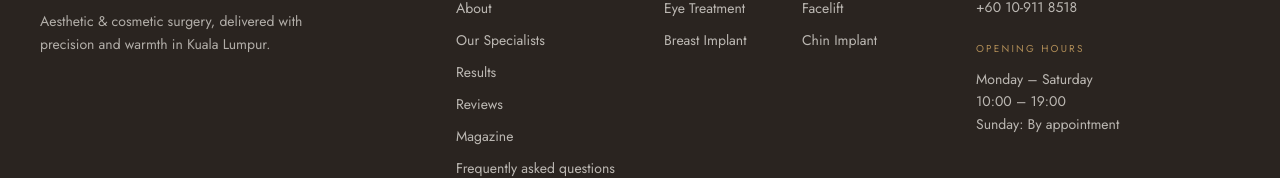
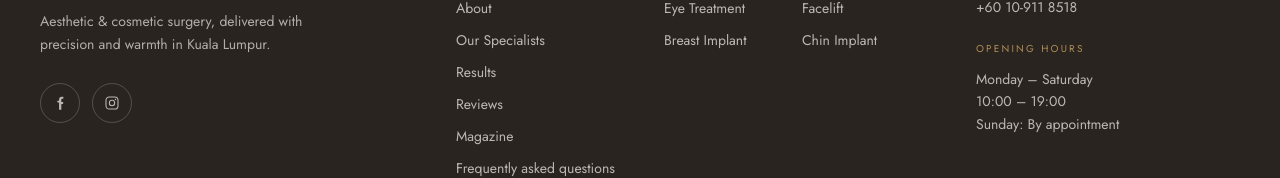
Before and after one commit to guhara1/aesthetic, a Next.js app: page /en in a window 1280 px wide. Shown: the part 11584-11762 px from the top of the page. Built offline with nearby package versions, Linux system fonts and the light colour scheme.

Commit message:
Add Facebook and Instagram links to the footer
Surface the clinic's social profiles as icon links in the footer brand
column and include them in the structured-data sameAs list.

https://claude.ai/code/session_01SAF3mUF7J95e5jh5g5ZKoB

```diff
--- a/components/Footer.tsx
+++ b/components/Footer.tsx
@@ -63,6 +63,26 @@ export function Footer({ dict, locale }: { dict: Dictionary; locale: Locale }) {
             <p className="mt-6 max-w-xs text-sm leading-relaxed text-ivory/65">
               {dict.footer.tagline}
             </p>
+            <div className="mt-7 flex items-center gap-3">
+              <a
+                href={clinic.facebook}
+                target="_blank"
+                rel="noopener noreferrer"
+                aria-label="Facebook"
+                className="flex h-10 w-10 items-center justify-center rounded-full border border-ivory/20 text-ivory/70 transition-colors hover:border-gold hover:text-gold"
+              >
+                <FacebookIcon />
+              </a>
+              <a
+                href={clinic.instagram}
+                target="_blank"
+                rel="noopener noreferrer"
+                aria-label="Instagram"
+                className="flex h-10 w-10 items-center justify-center rounded-full border border-ivory/20 text-ivory/70 transition-colors hover:border-gold hover:text-gold"
+              >
+                <InstagramIcon />
+              </a>
+            </div>
           </div>
 
           {/* Explore */}
@@ -147,3 +167,21 @@ export function Footer({ dict, locale }: { dict: Dictionary; locale: Locale }) {
     </footer>
   );
 }
+
+function FacebookIcon() {
+  return (
+    <svg width="16" height="16" viewBox="0 0 24 24" fill="currentColor" aria-hidden>
+      <path d="M14 8.5V6.8c0-.8.2-1.2 1.3-1.2H17V2.8c-.3 0-1.3-.1-2.4-.1-2.4 0-4 1.4-4 4.1v1.7H8v2.9h2.6V22H14v-8.6h2.5l.4-2.9H14z" />
+    </svg>
+  );
+}
+
+function InstagramIcon() {
+  return (
+    <svg width="16" height="16" viewBox="0 0 24 24" fill="none" aria-hidden>
+      <rect x="3" y="3" width="18" height="18" rx="5" stroke="currentColor" strokeWidth="1.6" />
+      <circle cx="12" cy="12" r="4" stroke="currentColor" strokeWidth="1.6" />
+      <circle cx="17.2" cy="6.8" r="1.1" fill="currentColor" />
+    </svg>
+  );
+}
--- a/lib/clinic.ts
+++ b/lib/clinic.ts
@@ -26,7 +26,13 @@ export const clinic = {
   telephone: "+60 10-911 8518",
   priceRange: "$$$",
   googleProfile: "https://share.google/EeVrX3evtp85hVgeZ",
-  sameAs: ["https://share.google/EeVrX3evtp85hVgeZ"],
+  facebook: "https://www.facebook.com/HuaLiBeautyCentreSriHartamas",
+  instagram: "https://www.instagram.com/hualibeautycentre/",
+  sameAs: [
+    "https://share.google/EeVrX3evtp85hVgeZ",
+    "https://www.facebook.com/HuaLiBeautyCentreSriHartamas",
+    "https://www.instagram.com/hualibeautycentre/",
+  ],
   rating: { value: 4.7, count: 45 },
   // Days the clinic is open (Mon–Sat, 10:00–19:00).
   openingHours: {
```
